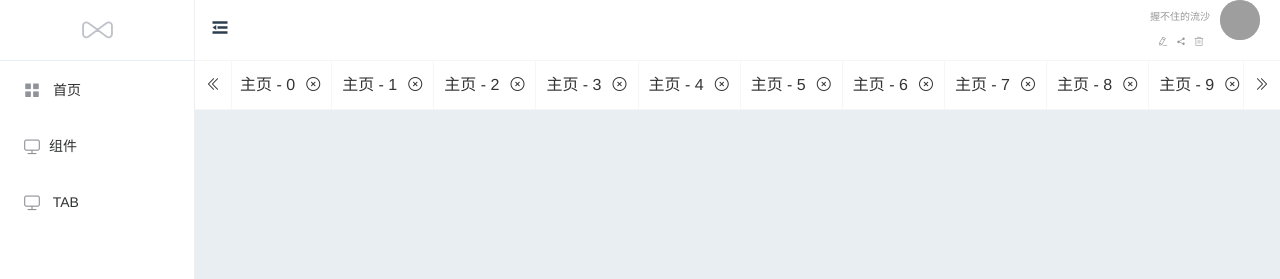
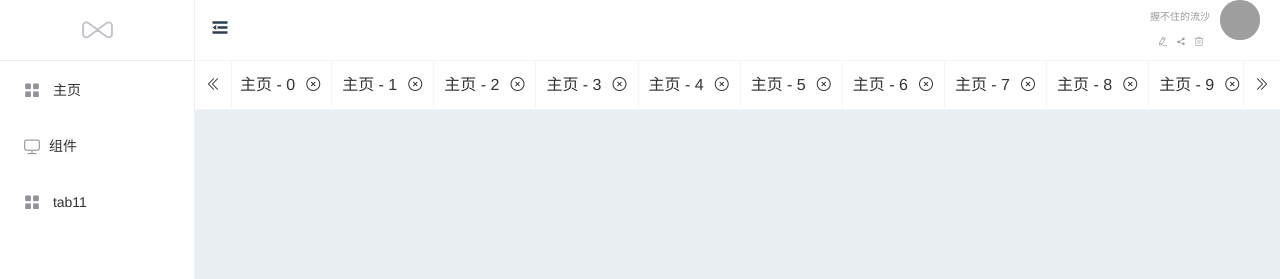
Before and after one commit to pseudo-god/vue-element-cold, a Vue app: page /#/ in a window 1280 px wide. Shown: the top 279 px of the page. Built offline with nearby package versions, Linux system fonts and the light colour scheme; grey boxes are pictures that could not be loaded.

Commit message:
fix: 路由层级显示问题

```diff
--- a/src/layout/page-tags.vue
+++ b/src/layout/page-tags.vue
@@ -83,7 +83,7 @@ export default {
   }
   .tags-page-box {
     width: 100%;
-    overflow: scroll;
+    overflow: hidden;
   }
   .tags-box {
     position: relative;
--- a/src/layout/siderbar-item.vue
+++ b/src/layout/siderbar-item.vue
@@ -4,6 +4,11 @@
       <el-menu-item :index="item.path" :key="index" v-if="!item.children" @click="click(item)">
         <i :class="`el-icon-${item.meta.icon}`"></i>
         <span slot="title"> {{ item.meta.title }}</span>
+      </el-menu-item>
+
+      <el-menu-item :index="item.children[0].path" :key="index" v-else-if="item.children.length === 1" @click="click(item)">
+        <i :class="`el-icon-${item.children[0].meta.icon}`"></i>
+        <span slot="title"> {{ item.children[0].meta.title }}</span>
       </el-menu-item>
 
       <el-submenu :index="item.path" v-else :key="index">
--- a/src/router/index.js
+++ b/src/router/index.js
@@ -14,7 +14,14 @@ const routes = [
     path: '/',
     name: 'Home',
     component: Layout,
-    meta: { title: '首页', icon: 'menu', affix: true }
+    children: [
+      {
+        path: 'home',
+        name: 'Home',
+        component: () => import('@/views/home/index'),
+        meta: { title: '主页', icon: 'menu' }
+      }
+    ]
   },
   {
     path: '/component',
@@ -38,17 +45,16 @@ const routes = [
   },
   {
     path: '/tab',
-    name: 'tab',
+    name: 'tab1',
     component: Layout,
-    meta: { title: 'TAB', icon: 'monitor', affix: true }
-    // children:[
-    //   {
-    //     path: "tab1",
-    //     name: "Tab1",
-    //     component: () => import("@/views/tree"),
-    //     meta: { title: "TAB11", icon: "monitor", affix: true },
-    //   }
-    // ]
+    children: [
+      {
+        path: 'tab1',
+        name: 'tab1',
+        component: () => import('@/views/tree'),
+        meta: { title: 'tab11', icon: 'menu' }
+      }
+    ]
   }
   // {
   //   path: "/tab",
```
